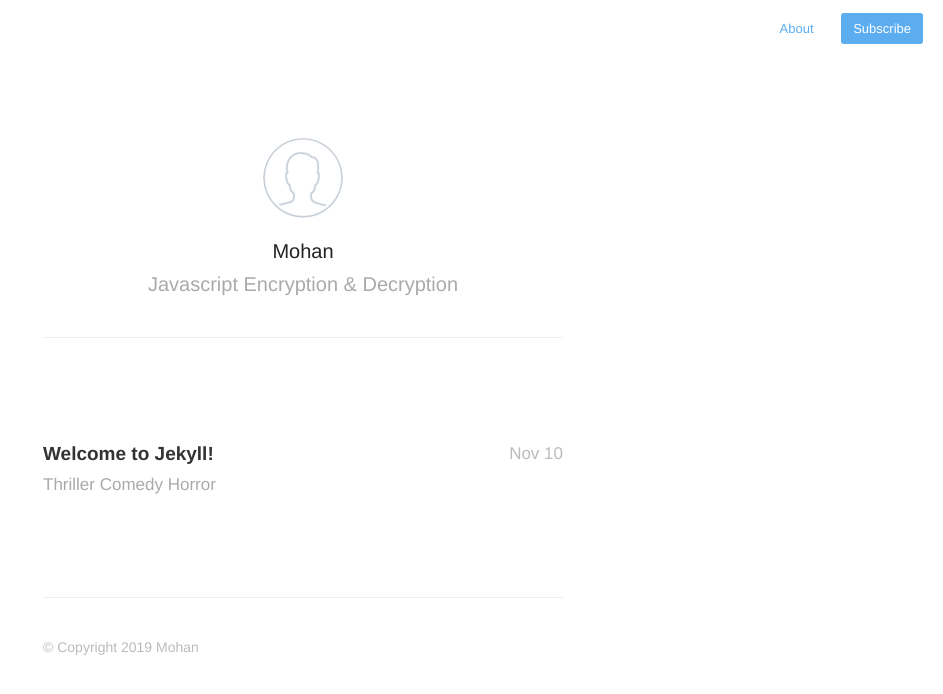
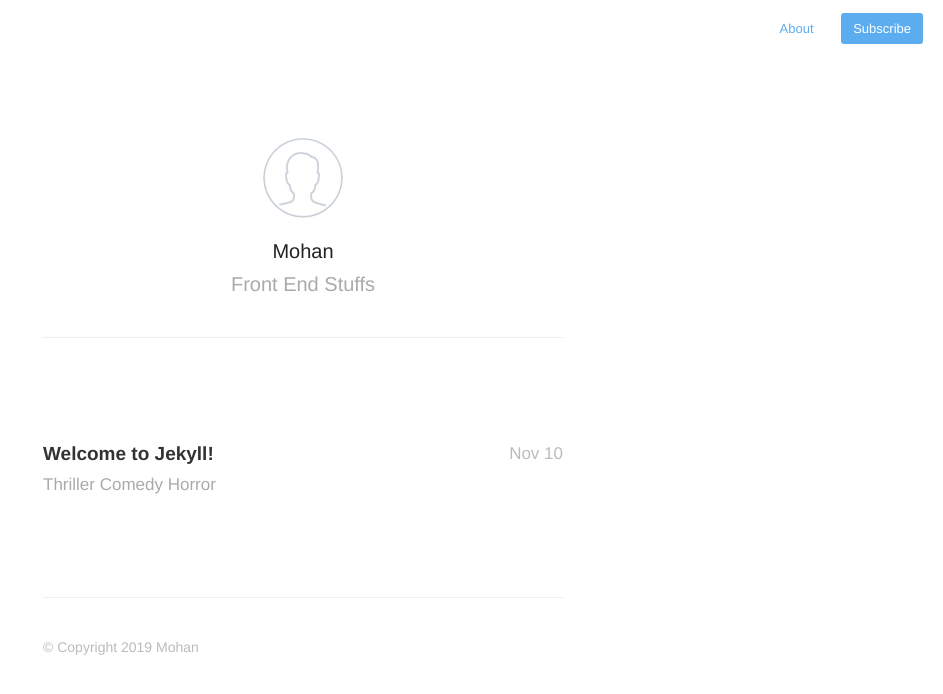
Before and after one commit to mohan-askan/mEncDec, a Jekyll site: the page built from index.html, in a window 1280 px wide. Shown: the top 694 px of the page, without its empty margins (337-1280 px from the left). Built offline with Jekyll 4.4.1, drawn with Linux system fonts in a browser that asks for light colours; nearby versions of some CDN libraries; the list of posts is cut into pages by our own code.

Commit message:
Update _config.yml

```diff
--- a/_config.yml
+++ b/_config.yml
@@ -1,5 +1,5 @@
 name: Encryption & Descryption in vanilla js
-description: Javascript Encryption & Decryption
+description: Front End Stuffs
 meta_description: "Encypt and Decrypt string in pure js"
 
 aboutPage: false
```
